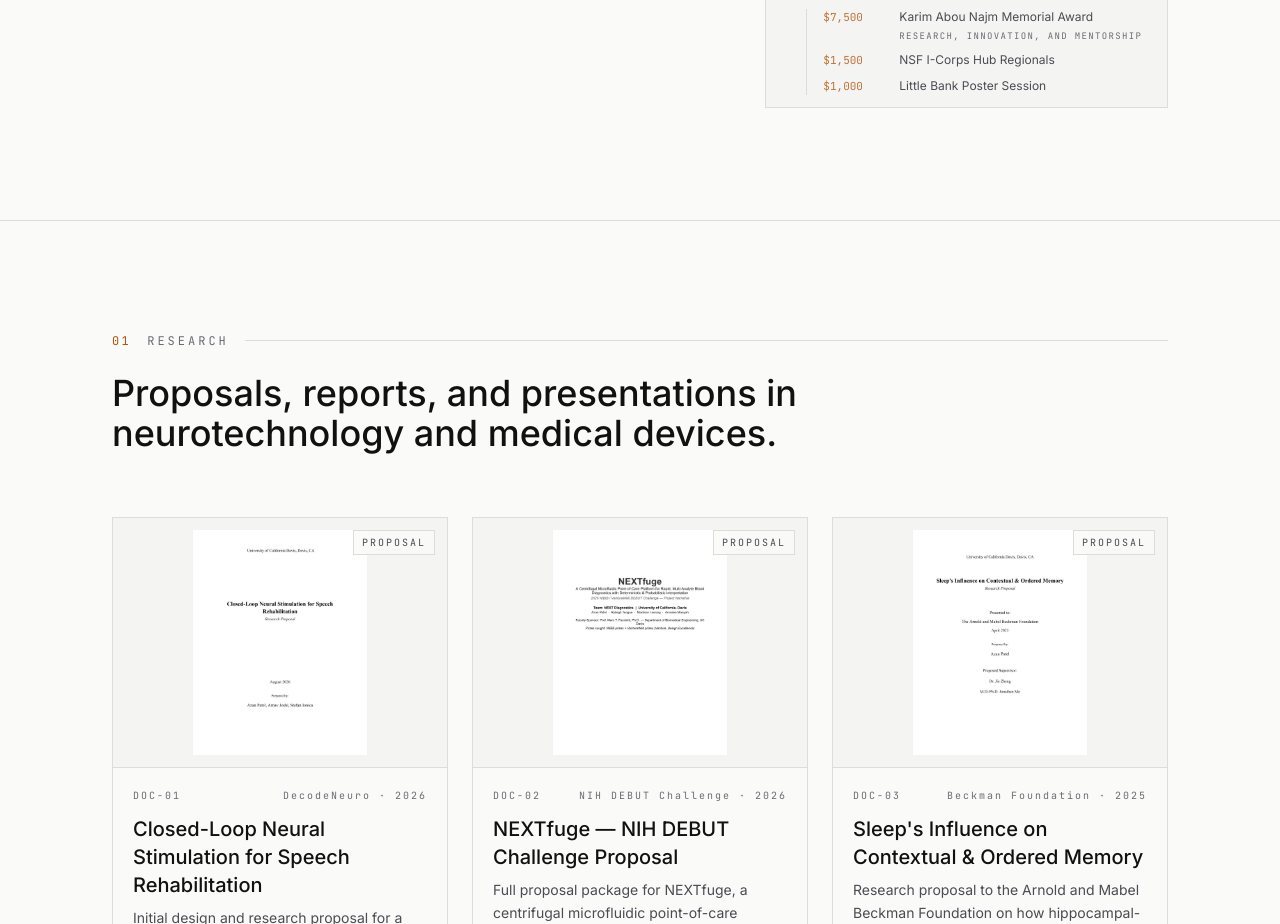
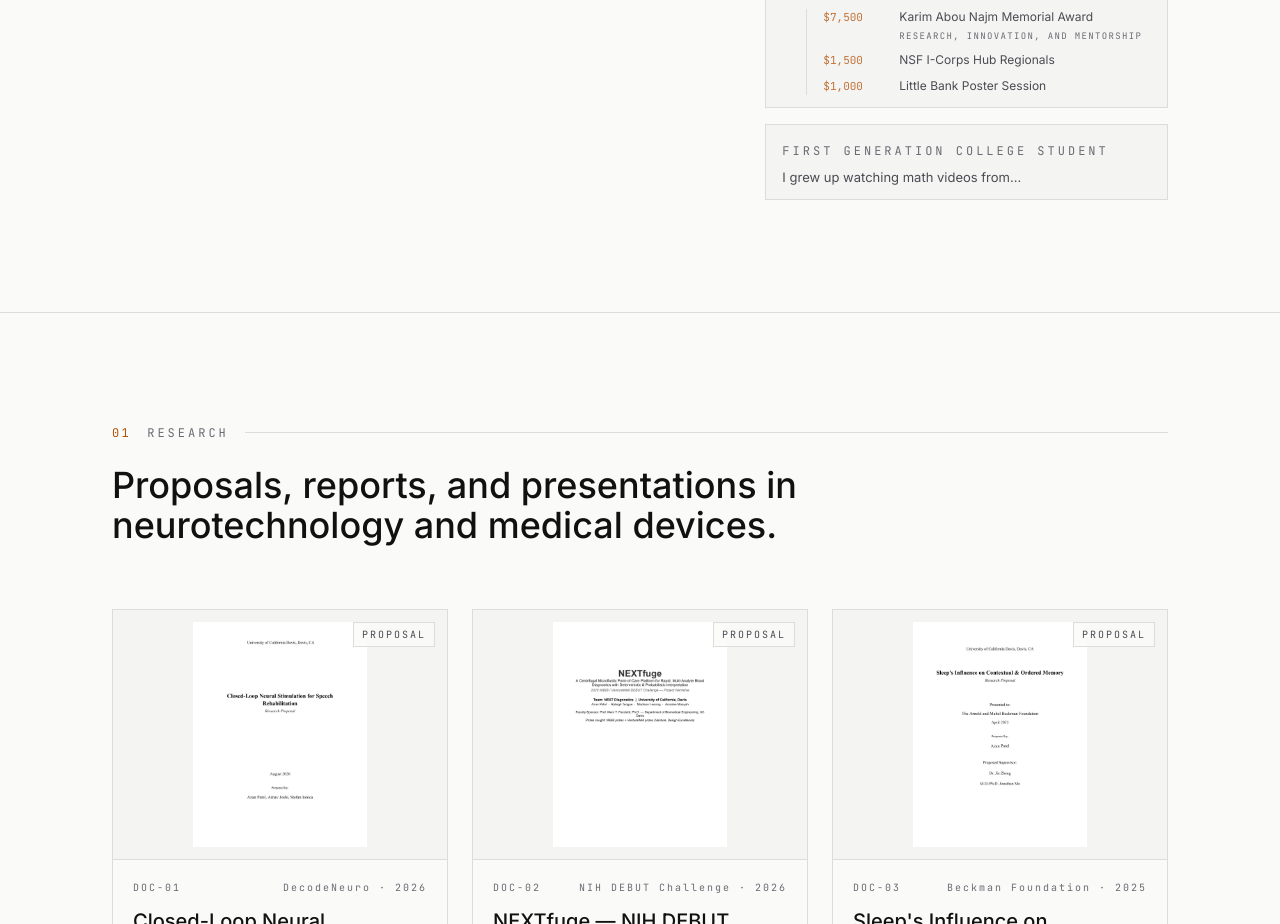
Before and after one commit to Azanpatel1/Azan-Portfolio, a React (Vite) app in the folder Azanpatel.com/: page / in a window 1280 px wide. Shown: the part 1000-1924 px from the top of the page. Built offline with nearby package versions, Linux system fonts and the light colour scheme.

Commit message:
Add First Generation College Student block under the awards
The sentence under it is a placeholder ending in an ellipsis until the
rest of the line is supplied.

Co-Authored-By: Claude Fable 5.1 <noreply@anthropic.com>
Claude-Session: https://claude.ai/code/session_01LbEjFzaSA9n6gQRLDv7E3h

```diff
--- a/Azanpatel.com/src/components/home/Hero.tsx
+++ b/Azanpatel.com/src/components/home/Hero.tsx
@@ -94,6 +94,13 @@ const Hero = () => {
                 ))}
               </ul>
             </div>
+
+            <div className="mt-4 border border-ink-line bg-ink-surface px-4 py-3">
+              <span className="label">First Generation College Student</span>
+              <p className="mt-2 text-[13px] leading-snug text-text-muted">
+                I grew up watching math videos from&hellip;
+              </p>
+            </div>
           </div>
         </div>
       </div>
```
